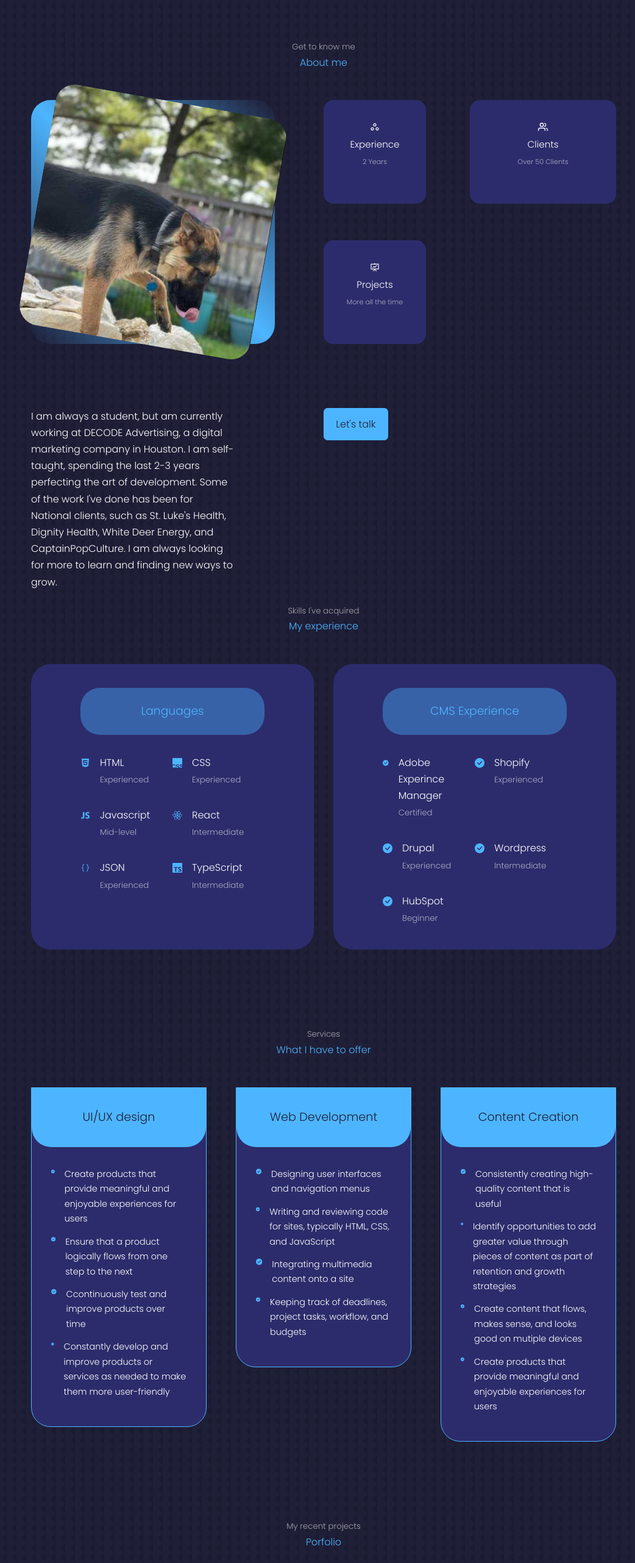
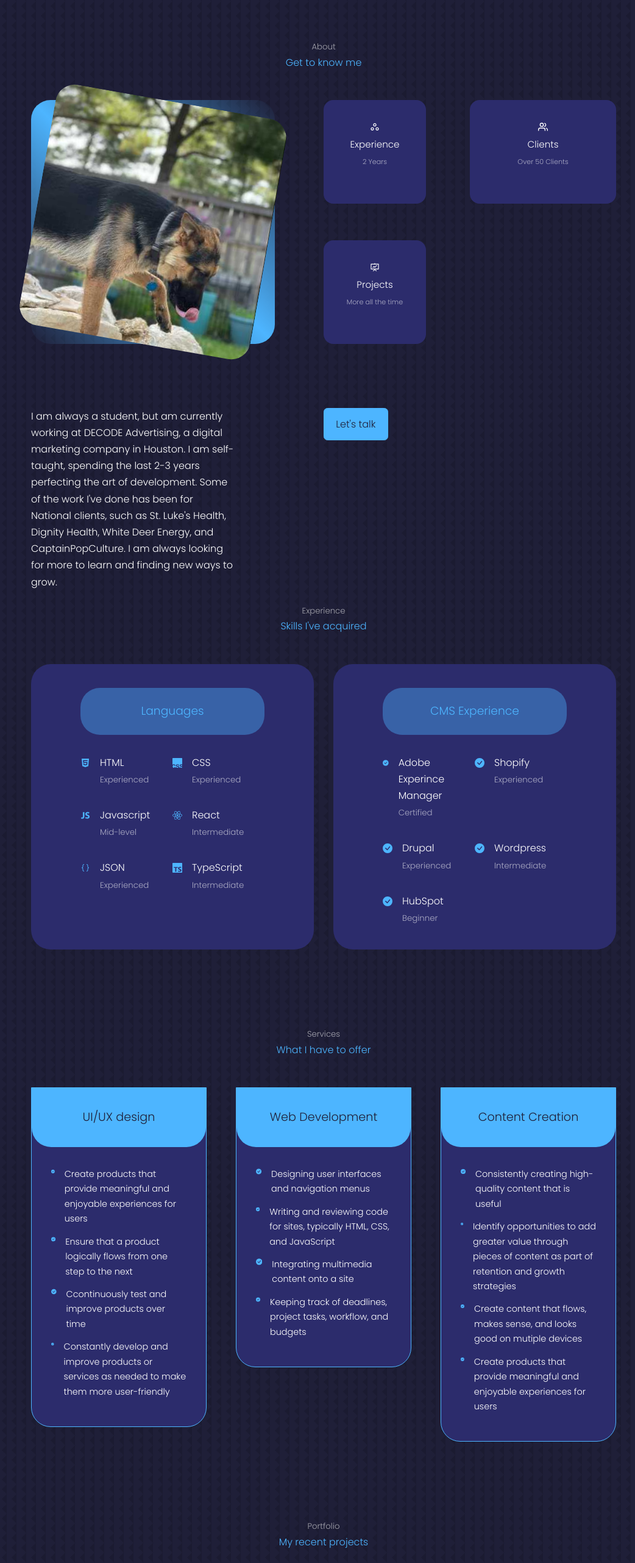
Before and after one commit to cliff-folsom/portfolio, a React (Create React App) app: page / in a window 1280 px wide. Shown: the part 862-3425 px from the top of the page at 61% size, without its empty margins (109-1151 px from the left). Built offline with nearby package versions, Linux system fonts and the light colour scheme.

Commit message:
adjusted alignment of titles

```diff
--- a/src/components/About/About.jsx
+++ b/src/components/About/About.jsx
@@ -8,8 +8,8 @@ import {AiOutlineFundProjectionScreen} from 'react-icons/ai'
 const About = () => {
   return (
     <section id='about'>
-      <h5>Get to know me</h5>
-      <h2>About me</h2>
+      <h5>About</h5>
+      <h2>Get to know me</h2>
 
       <div className="container about__container">
         <div className="about__me">
--- a/src/components/Experience/Experience.jsx
+++ b/src/components/Experience/Experience.jsx
@@ -11,8 +11,8 @@ import {SiTypescript} from 'react-icons/si'
 const Experience = () => {
   return (
     <section id='Experience'>
-      <h5>Skills I've acquired</h5>
-      <h2>My experience</h2>
+      <h5>Experience</h5>
+      <h2>Skills I've acquired</h2>
 
       <div className="container experience__container">
         <div className="experience__frontend">
--- a/src/components/Portfolio/Portfolio.jsx
+++ b/src/components/Portfolio/Portfolio.jsx
@@ -7,8 +7,8 @@ import IMG3 from '../../assets/recipe_70.jpg'
 const Portfolio = () => {
   return (
      <section id='Portfolio'>
-      <h5>My recent projects</h5>
-      <h2>Porfolio</h2>
+      <h5>Portfolio</h5>
+      <h2>My recent projects</h2>
 
        <div className='container portfolio__container'>
         <article className='portfolio__item'>
```
